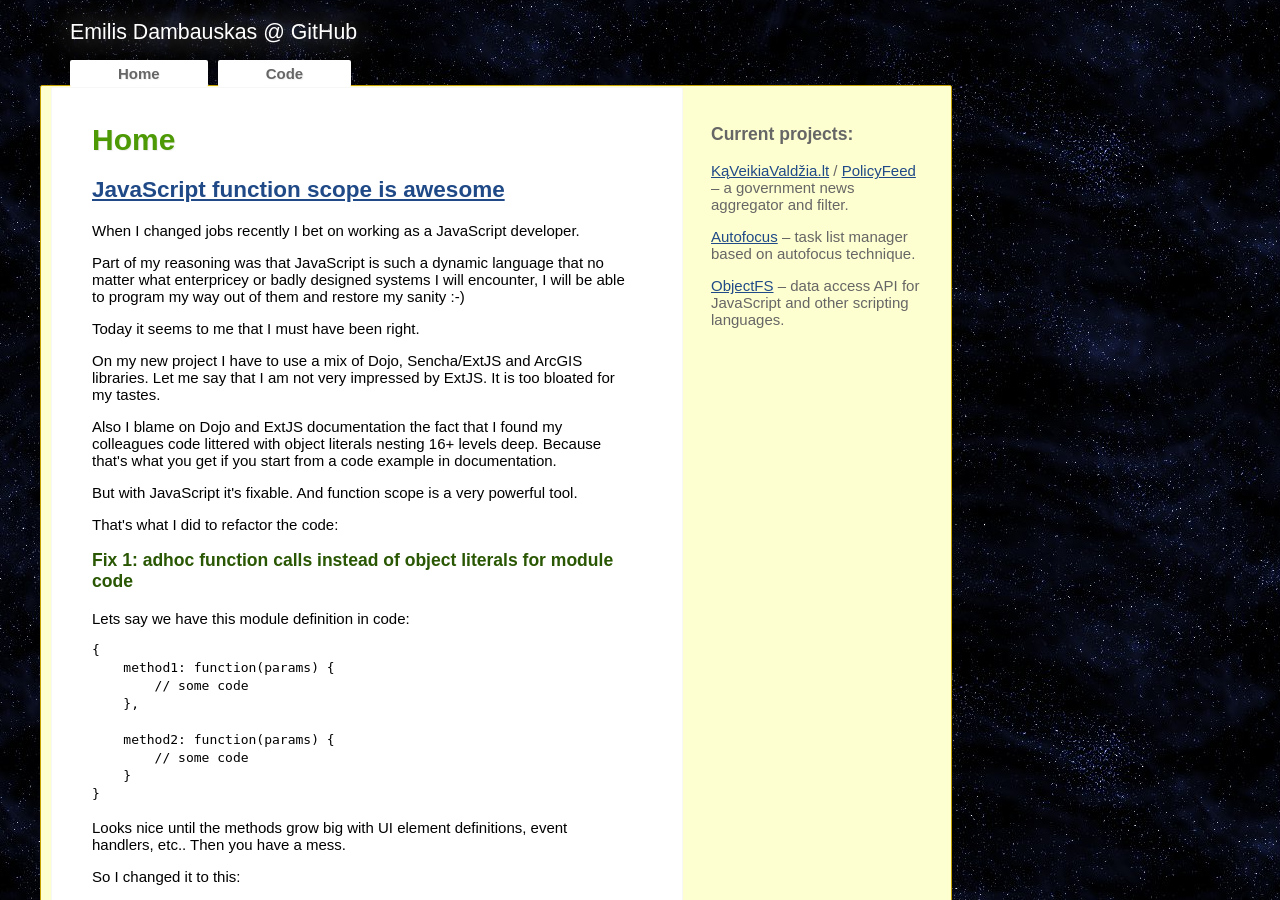
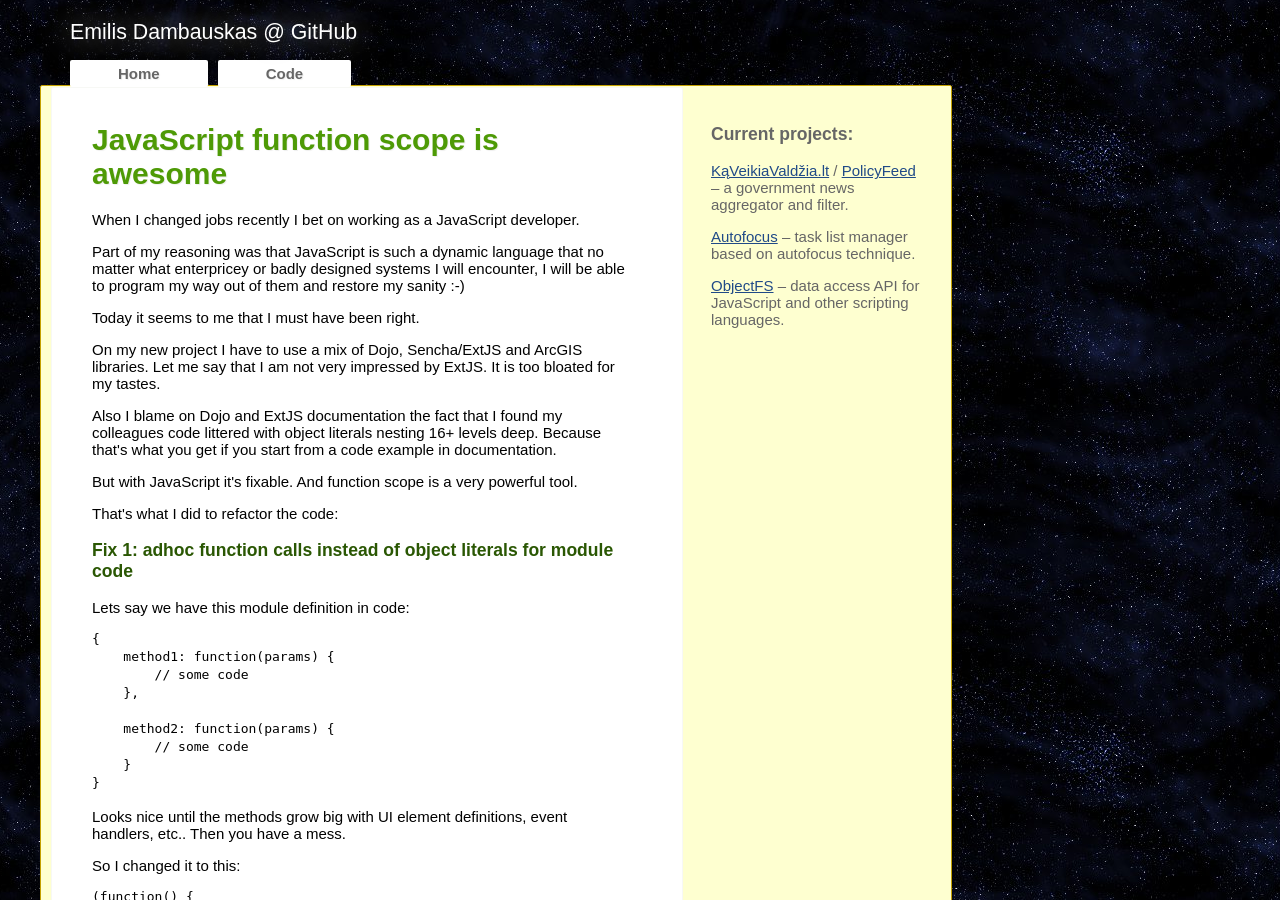
Before and after one commit to emilis/emilis.github.com, a Jekyll site: the page built from index.html, in a window 1280 px wide and 900 px high. Built offline with Jekyll 4.4.1, drawn with Linux system fonts in a browser that asks for light colours; a style sheet for code colours, icons or effects is not loaded.

Commit message:
Fixed page/post title HTML location.

```diff
--- a/_layouts/master.textile
+++ b/_layouts/master.textile
@@ -18,7 +18,6 @@
         </div>
         <div id="body">
             <div id="content">
-                <h1>{{ page.title}}</h1>
                 {{ content }}
             </div>
             <div id="side">
--- a/index.html
+++ b/index.html
@@ -3,6 +3,6 @@ layout: master
 title: Home
 ---
 <div class='post'>
-<h2><a href='{{site.posts.first.url}}'>{{site.posts.first.title}}</a></h2>
+<h1><a href='{{site.posts.first.url}}'>{{site.posts.first.title}}</a></h1>
 <div class='body'>{{ site.posts.first.content }}</div>
 </div>
```
